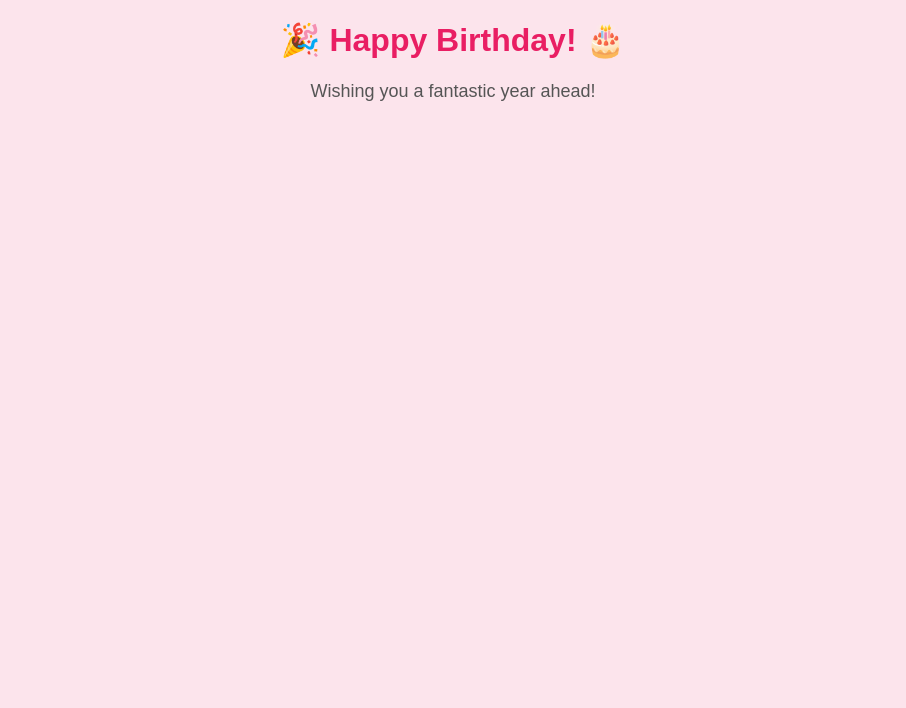
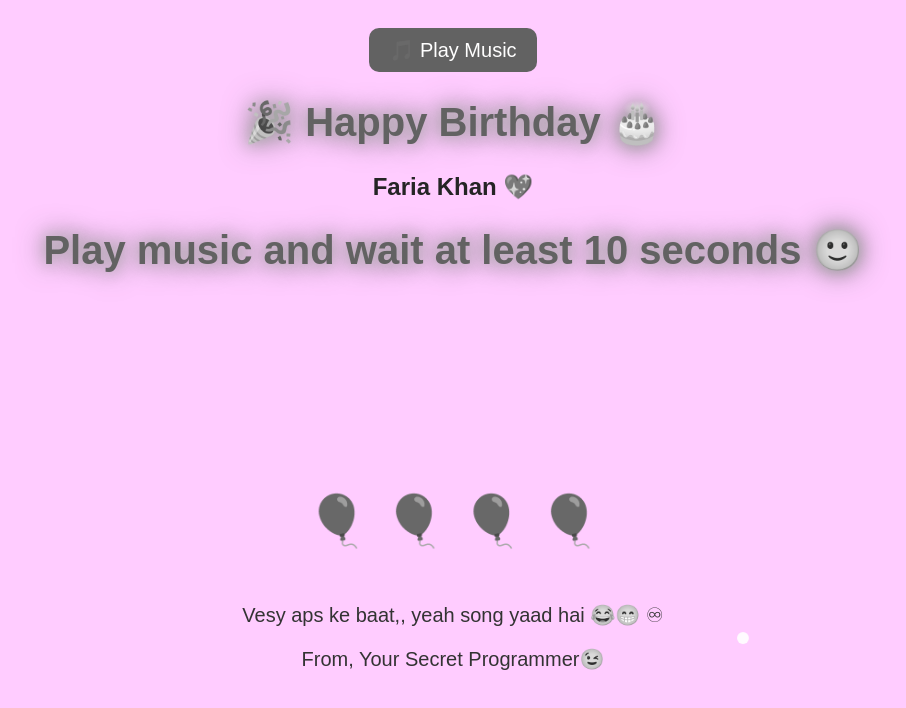
Before and after one commit to jawl-khan/for-someone-special, a plain HTML site: page index.html in a window 1280 px wide. Shown: the whole page, without its empty margins (187-1093 px from the left). Drawn offline with Linux system fonts and the light colour scheme.

Commit message:
Update index.html

```diff
--- a/index.html
+++ b/index.html
@@ -6,21 +6,158 @@
     <title>Happy Birthday!</title>
     <style>
         body {
+            text-align: center;
             font-family: Arial, sans-serif;
-            text-align: center;
-            background-color: #fce4ec;
+            background-color: #ffccff;
+            color: #333;
+            filter: grayscale(100%);
+            transition: filter 3s ease-in-out, background 5s ease-in-out;
+            overflow: hidden;
         }
+
         h1 {
-            color: #e91e63;
+            font-size: 40px;
+            color: #ff3366;
+            text-shadow: 0 0 10px #ff6699, 0 0 20px #ff3366;
+            animation: glow 1.5s infinite alternate;
         }
+
+        @keyframes glow {
+            0% { text-shadow: 0 0 5px #ff6699, 0 0 10px #ff3366; }
+            100% { text-shadow: 0 0 15px #ff99cc, 0 0 30px #ff3366; }
+        }
+
         p {
-            font-size: 18px;
-            color: #555;
+            font-size: 20px;
+        }
+
+        .balloons {
+            font-size: 50px;
+            animation: floatBalloon 3s infinite ease-in-out;
+            display: flex;
+            justify-content: center;
+            gap: 15px;
+        }
+
+        .balloon {
+            display: inline-block;
+            animation: float 2.5s infinite alternate ease-in-out;
+        }
+
+        @keyframes float {
+            0% { transform: translateY(0px); }
+            100% { transform: translateY(-20px); }
+        }
+
+        @keyframes floatBalloon {
+            0% { transform: translateY(5px); }
+            100% { transform: translateY(-5px); }
+        }
+
+        /* Fireworks */
+        .firework {
+            position: absolute;
+            width: 10px;
+            height: 10px;
+            background-color: white;
+            border-radius: 50%;
+            animation: explode 1s infinite;
+        }
+
+        @keyframes explode {
+            0% { transform: scale(1); opacity: 1; }
+            100% { transform: scale(3); opacity: 0; }
+        }
+
+        /* Button Style */
+        .play-button {
+            background-color: #ff3366;
+            color: white;
+            border: none;
+            padding: 10px 20px;
+            font-size: 20px;
+            cursor: pointer;
+            margin-top: 20px;
+            border-radius: 10px;
         }
     </style>
 </head>
+
 <body>
-    <h1>🎉 Happy Birthday! 🎂</h1>
-    <p>Wishing you a fantastic year ahead!</p>
+
+    <!-- Music Player -->
+    <audio id="bdaySong" loop>
+        <source src="dunyaa.mp3" type="audio/mpeg">
+    </audio>
+
+    <!-- Play Button -->
+    <button class="play-button" onclick="playAudio()">🎵 Play Music</button>
+
+    <script>
+        function playAudio() {
+            let music = document.getElementById("bdaySong");
+            music.play();
+            document.querySelector(".play-button").style.display = "none"; // Hide button after clicking
+        }
+
+        // Remove black & white effect & change background color after 5 seconds
+        setTimeout(() => {
+            document.body.style.filter = "none";
+            document.body.style.backgroundColor = "#ffe6f2";
+        }, 5000);
+
+        // Fireworks Effect
+        function createFirework() {
+            let firework = document.createElement("div");
+            firework.classList.add("firework");
+            document.body.appendChild(firework);
+
+            firework.style.left = Math.random() * window.innerWidth + "px";
+            firework.style.top = Math.random() * window.innerHeight + "px";
+
+            setTimeout(() => {
+                firework.remove();
+            }, 1000);
+        }
+
+        setInterval(createFirework, 500);
+    </script>
+
+    <div style="text-align: center;">
+        <h1>🎉 Happy Birthday 🎂</h1>
+        <h2 style="color: purple;">Faria Khan 💖</h2>
+    </div>
+
+    <!-- Slow Reveal Messages -->
+    <h1 id="line1" style="opacity: 0; transition: opacity 2s;">Play music and wait at least 10 seconds 🙂</h1>
+    <h1 id="line2" style="opacity: 0; transition: opacity 3s; color: purple; font-size: 40px;">
+        💜 I miss you ... 🥺💜
+    </h1>
+
+    <script>
+        setTimeout(() => { document.getElementById("line1").style.opacity = "1"; }, 3000);
+        setTimeout(() => { document.getElementById("line2").style.opacity = "1"; }, 10000);
+    </script>
+
+    <p id="msg" style="opacity: 0; transition: opacity 3s;">
+        "Another year, another day without you by my side. I wish I could be there to celebrate with you, to see your smile,
+        and to make this day as special as you are. No matter where life takes us, you’ll always have a place in my heart.
+        I miss you more than words can say…...      A lot more to say and clear some doubts but its ok... 💖"
+    </p>
+
+    <script>
+        setTimeout(() => { document.getElementById("msg").style.opacity = "1"; }, 12000);
+    </script>
+
+    <p class="balloons">
+        <span class="balloon">🎈</span>
+        <span class="balloon">🎈</span>
+        <span class="balloon">🎈</span>
+        <span class="balloon">🎈</span>
+    </p>
+
+    <p>Vesy aps ke baat,, yeah song yaad hai 😂😁 ♾</p>
+    <p>From, Your Secret Programmer😉</p>
+
 </body>
 </html>
```
